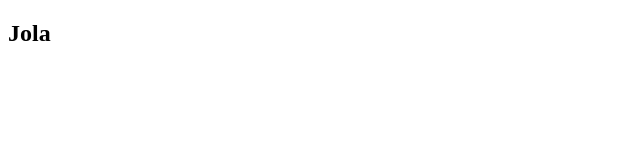
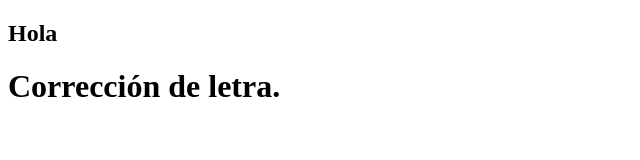
Before and after one commit to Beniyu1/Prueba2, a plain HTML site: page index.html in a window 1280 px wide. Shown: the whole page, without its empty margins (0-640 px from the left). Drawn offline with Linux system fonts and the light colour scheme.

Commit message:
Cambio letra, agrego main de css

```diff
--- /dev/null
+++ b/css/main.css
@@ -0,0 +1,5 @@
+*{
+  box-sizing: border-box;
+  padding: 0;
+  margin: 0;
+}
--- a/index.html
+++ b/index.html
@@ -7,6 +7,7 @@
     <title>Document</title>
 </head>
 <body>
-    <h2>Jola</h2>
+    <h2>Hola</h2>
+    <h1>Corrección de letra.</h1>
 </body>
 </html>
```
